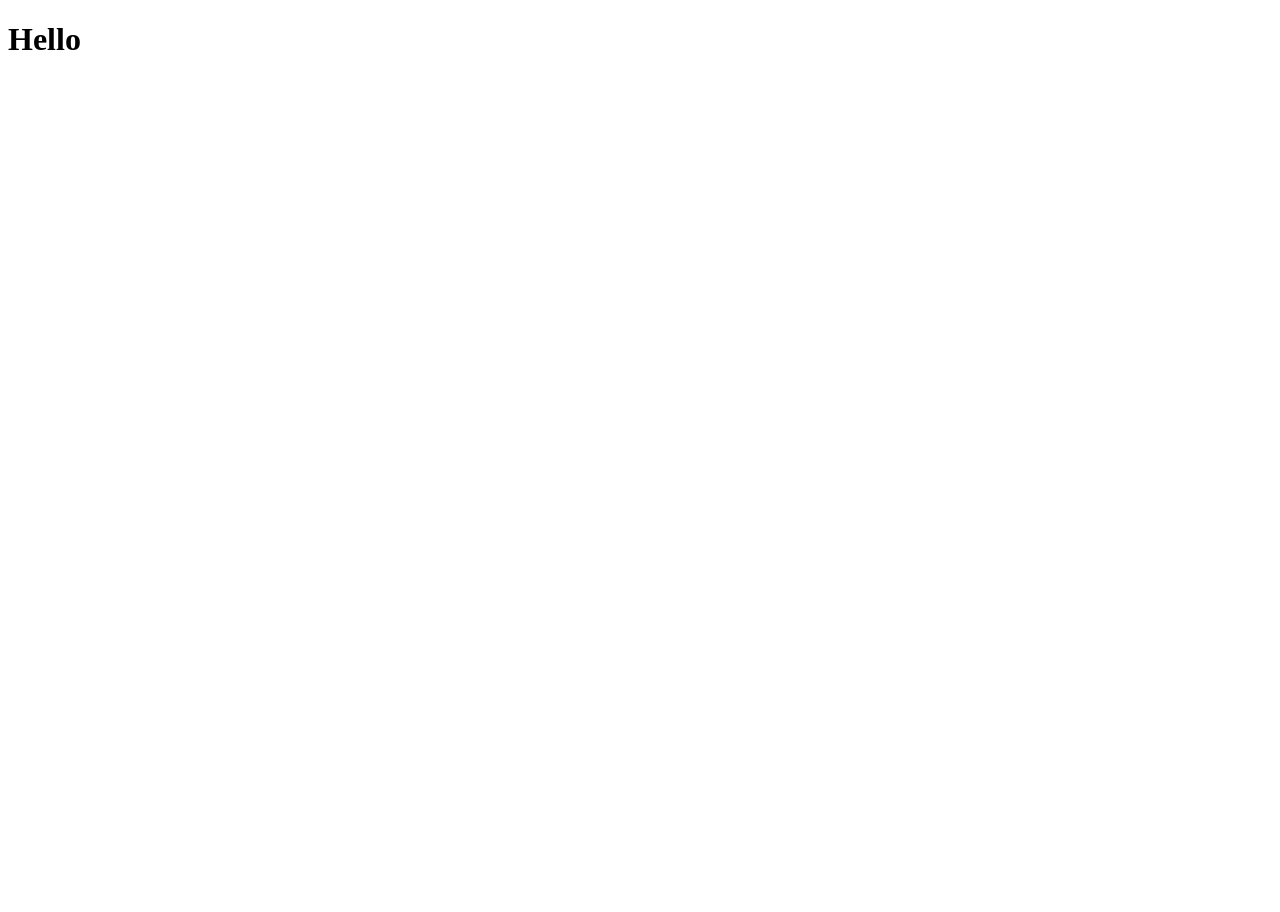
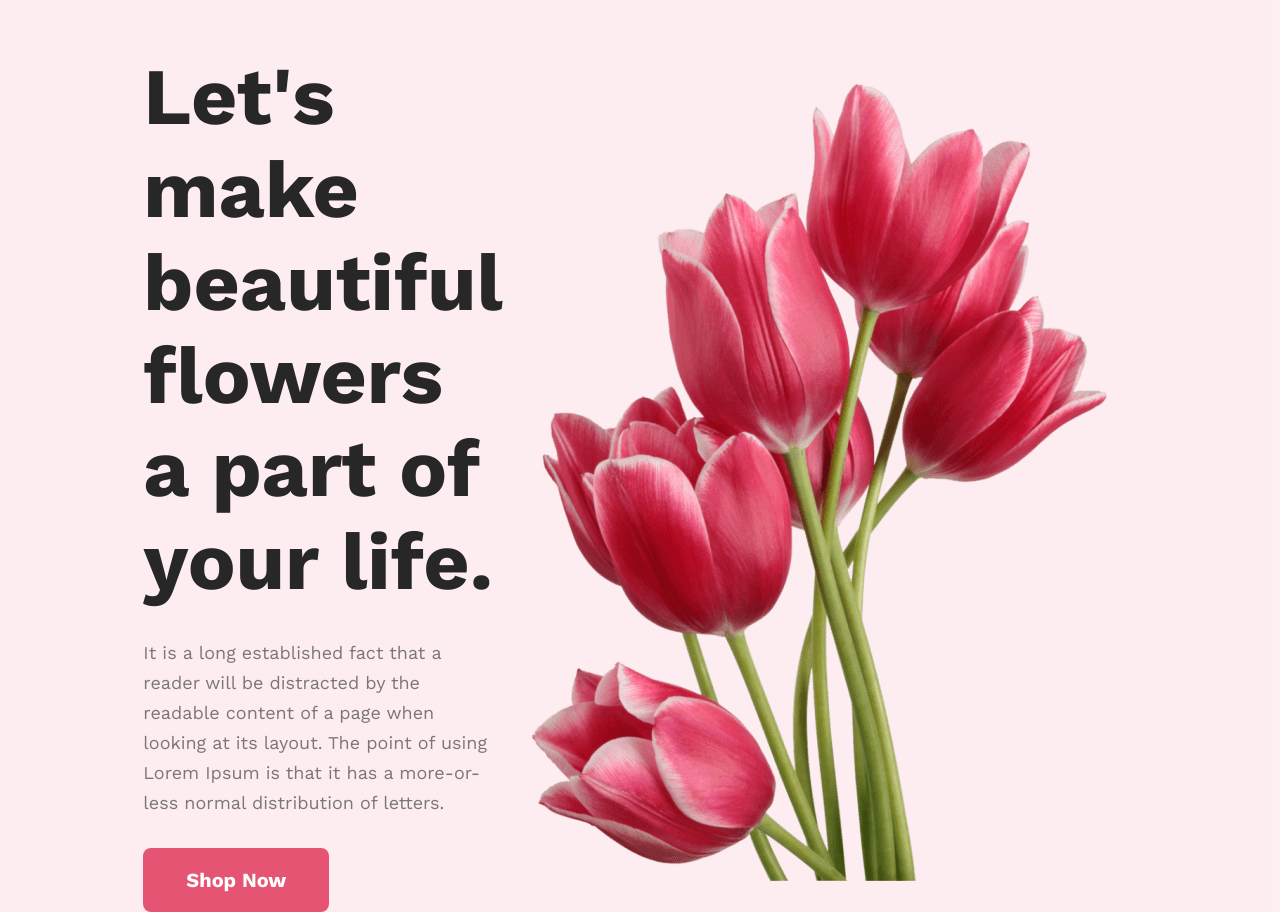
Before and after one commit to mdamirulislam/flower-shop, a plain HTML site: page index.html in a window 1280 px wide. Before the commit the page ends 800 px from the top, so only its background shows below. Drawn offline with nearby package versions, Linux system fonts and the light colour scheme.

Commit message:
banner section added

```diff
--- a/index.html
+++ b/index.html
@@ -4,8 +4,27 @@
     <meta charset="UTF-8">
     <meta name="viewport" content="width=device-width, initial-scale=1.0">
     <title>Flower Shop</title>
+    <link rel="preconnect" href="https://fonts.googleapis.com">
+<link rel="preconnect" href="https://fonts.gstatic.com" crossorigin>
+<link href="https://fonts.googleapis.com/css2?family=Lato:wght@300;400;700;900&family=Open+Sans:ital,wght@0,300;0,500;0,700;1,400;1,800&family=Work+Sans:wght@200;300;400;500;600;700;800;900&display=swap" rel="stylesheet">
+    <link rel="stylesheet" href="style/style.css">
 </head>
 <body>
-    <h1>Hello</h1>
+    <!-- this is header section -->
+    <header>
+        <nav></nav>
+        <div class="banner">
+            <div class="column">
+               <h2 class="banner-title">Let's make beautiful flowers a part of your life.</h2>
+               <p class="description">It is a long established fact that a reader will be distracted by the readable content of a page when looking at its layout. The point of using Lorem Ipsum is that it has a more-or-less normal distribution of letters.</p>
+               <button class="btn-primary">Shop Now</button>
+            </div>
+            <div class="column">
+               <div class="banner-img"> <img src="img/banner.png" alt="flower"></div>
+            </div>
+        </div>
+    </header>
+    <!-- <main></main> -->
+    <!-- <footer></footer> -->
 </body>
 </html>
--- /dev/null
+++ b/style/style.css
@@ -0,0 +1,46 @@
+*{
+    margin: 0;
+    padding: 0;
+    font-family: 'Lato', sans-serif;
+font-family: 'Open Sans', sans-serif;
+font-family: 'Work Sans', sans-serif;
+}
+.banner{
+    display: flex;
+    justify-content: center;
+    align-items: center;
+    margin: 0 240px;
+}
+.description{
+    color: rgba(39, 39, 39, 0.60);
+font-size: 18px;
+font-weight: 400;
+line-height: 30px;
+margin: 30px 0;
+}
+.btn-primary{
+    padding: 20px 43px;
+    border-radius: 8px;
+    background: #E55473;
+    color: #FFF;
+    font-size: 20px;
+    font-weight: 700;
+    border: none;
+    margin: 0;
+}
+.banner-title{
+    color: #272727;
+font-size: 80px;
+font-weight: 700;
+line-height: normal;
+margin: 0;
+}
+header{
+    background: rgba(229, 84, 115, 0.10);
+    padding-top: 50px;
+}
+.banner-img img{
+   margin-bottom: -4px;
+
+
+}
```
Also changed, not shown: img/banner.png (renamed from img/pngwing 10.png).
